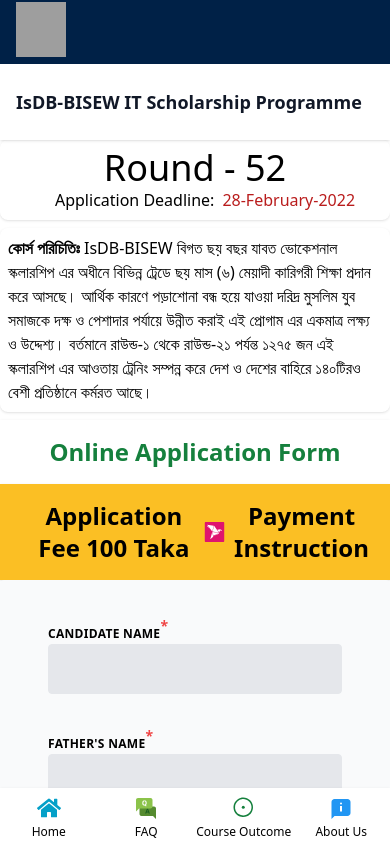
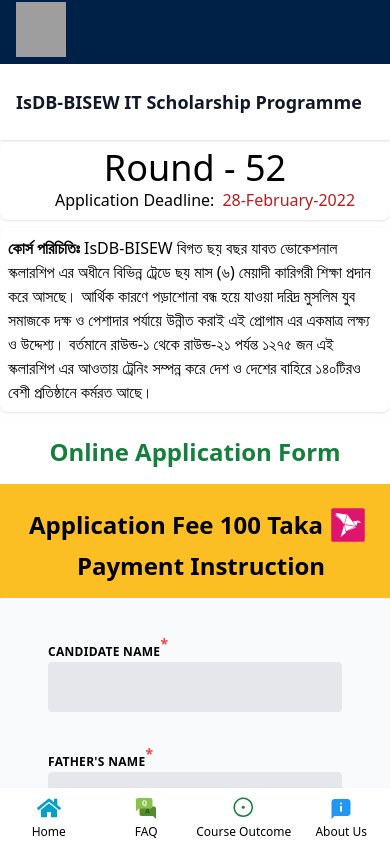
Before and after one commit to ringkubd/apply.isdb-bisew.org, a Next.js app: page / in a window 390 px wide. Shown: the top 842 px of the page. Built offline with nearby package versions, Linux system fonts and the light colour scheme; grey boxes are pictures that could not be loaded.

Commit message:
Changes-1.1

```diff
--- a/pages/index.js
+++ b/pages/index.js
@@ -55,8 +55,8 @@
             </div>
             <div className="w-full text-2xl font-bold shadow p-4 text-center bg-amber-400">
                 <Link href="/bkash_instruction">
-                    <a className="ml-3 rounded-2xl flex items-center justify-center">
-                        Application Fee 100 Taka <Img className="block sm:inline-block mb-0 pb-0" height={50} width={50} src="/BKash-Icon2-Logo.wine.svg" /> Payment Instruction
+                    <a className="ml-3 rounded-2xl flex flex-wrap items-center justify-center text-center">
+                        Application Fee 100 Taka <Img height={50} width={50} src="/BKash-Icon2-Logo.wine.svg" /> Payment Instruction
                     </a>
                 </Link>
             </div>
```
